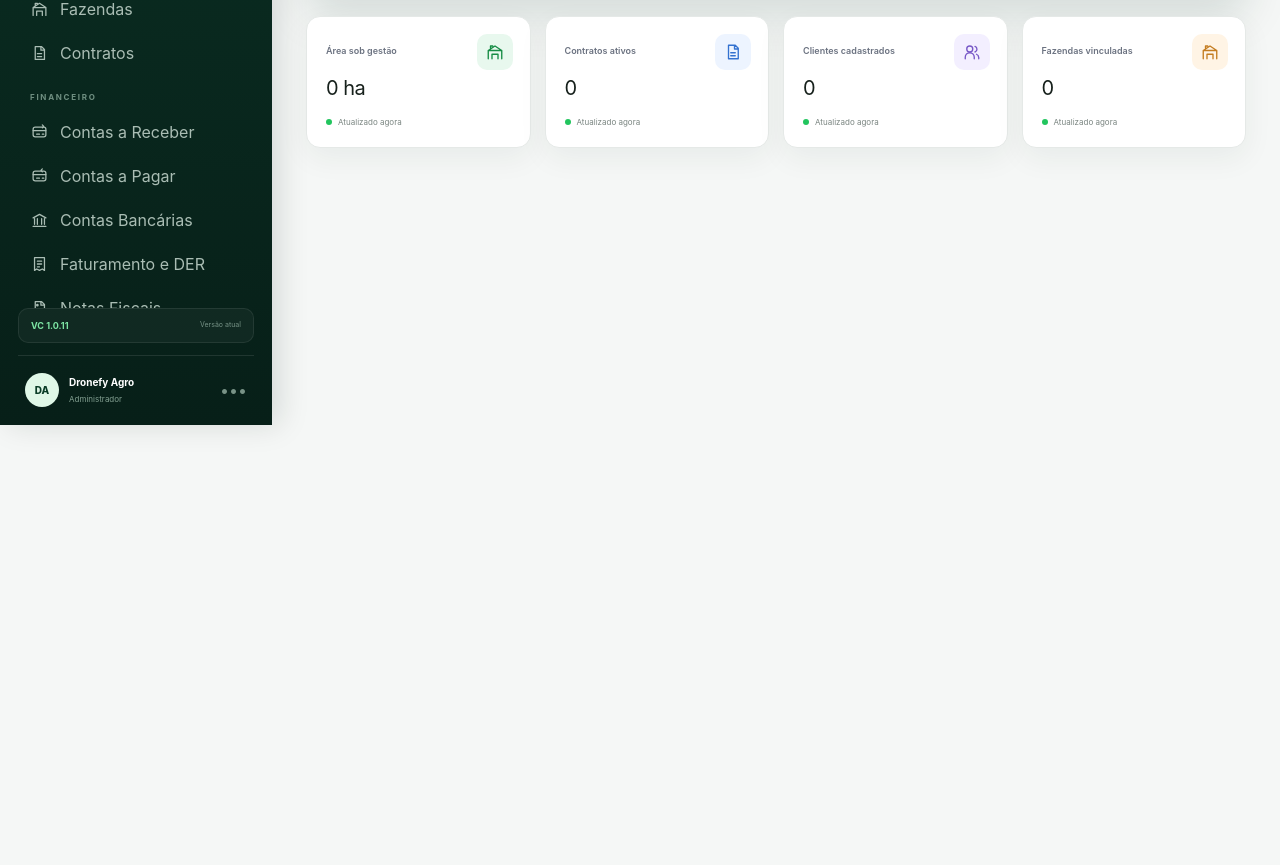
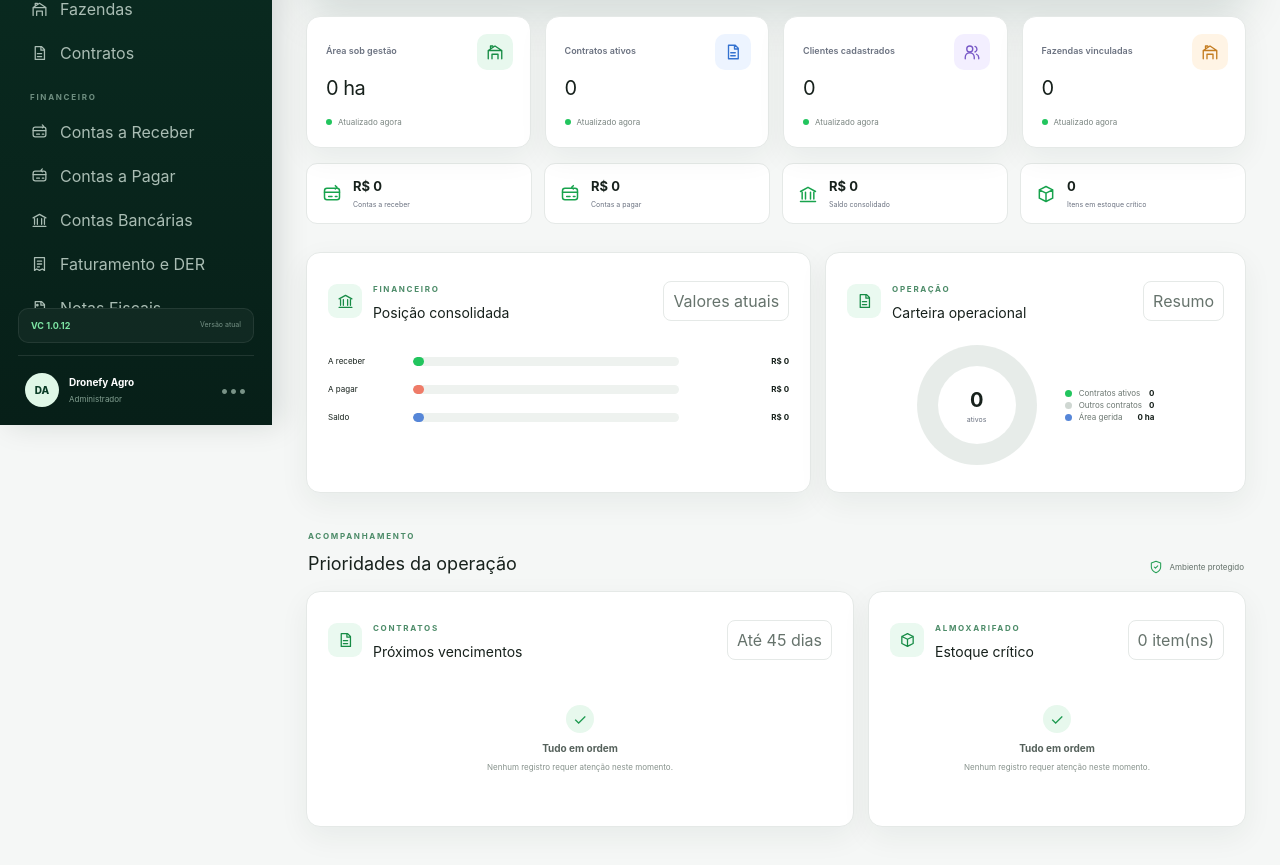
Before and after one commit to dronefyagro/vehjo-ciclus, a Next.js app: page / in a window 1280 px wide. Shown: the part 375-1240 px from the top of the page. Before the commit the page ends 800 px from the top, so only its background shows below. Built offline with nearby package versions, Linux system fonts and the light colour scheme.

Commit message:
fix: restaurar indicadores complementares VC 1.0.12

```diff
--- a/app/dashboard-client.tsx
+++ b/app/dashboard-client.tsx
@@ -69,8 +69,15 @@ export default function DashboardClient({ data }: { data: VehjoData }) {
 
 function Dashboard({ data, summary }: { data: VehjoData; summary: { area: number; contracts: number; receive: number; payable: number; balance: number; critical: number; clients: number; farms: number } }) {
   const metrics = [{ label: "Área sob gestão", value: `${summary.area.toLocaleString("pt-BR")} ha`, icon: "farms" as IconName, tone: "green" }, { label: "Contratos ativos", value: String(summary.contracts), icon: "contracts" as IconName, tone: "blue" }, { label: "Clientes cadastrados", value: String(summary.clients), icon: "clients" as IconName, tone: "violet" }, { label: "Fazendas vinculadas", value: String(summary.farms), icon: "farms" as IconName, tone: "amber" }];
+  const expiring = rows(data, "Contratos").filter((r) => { const d = numberValue(r[10]); return d >= 0 && d <= 45; }).slice(0, 4);
+  const stock = rows(data, "Estoque").filter((r) => numberValue(r[6]) <= numberValue(r[7])).slice(0, 4);
   return <div className="dashboard"><section className="welcome"><div><span>PAINEL EXECUTIVO</span><h2>Olá, Dronefy Agro.</h2><p>Acompanhe os principais indicadores da sua operação em uma visão integrada.</p></div><div className="welcome-mark"><img src="/ciclus-symbol.svg" alt=""/><span><b>VEJHO Ciclus</b>Gestão inteligente</span></div></section>
     <div className="metrics">{metrics.map((metric) => <article key={metric.label}><div className={`metric-icon ${metric.tone}`}><Icon name={metric.icon}/></div><span>{metric.label}</span><h3>{metric.value}</h3><small><i/>Atualizado agora</small></article>)}</div>
+    <div className="quick-kpis"><article><Icon name="receive"/><div><strong>{brl(summary.receive)}</strong><span>Contas a receber</span></div></article><article><Icon name="pay"/><div><strong>{brl(summary.payable)}</strong><span>Contas a pagar</span></div></article><article><Icon name="bank"/><div><strong>{brl(summary.balance)}</strong><span>Saldo consolidado</span></div></article><article><Icon name="stock"/><div><strong>{summary.critical}</strong><span>Itens em estoque crítico</span></div></article></div>
+    <div className="chart-grid"><article className="card chart-card"><CardHead icon="bank" over="FINANCEIRO" title="Posição consolidada" action="Valores atuais"/><div className="bar-chart">{[{l:"A receber",v:summary.receive,c:"green"},{l:"A pagar",v:summary.payable,c:"red"},{l:"Saldo",v:summary.balance,c:"blue"}].map((item) => { const max=Math.max(summary.receive,summary.payable,Math.abs(summary.balance),1); return <div className="bar-row" key={item.l}><span>{item.l}</span><div><i className={item.c} style={{width:`${Math.max(4,Math.abs(item.v)/max*100)}%`}}/></div><strong>{brl(item.v)}</strong></div>})}</div></article><article className="card chart-card"><CardHead icon="contracts" over="OPERAÇÃO" title="Carteira operacional" action="Resumo"/><div className="donut-wrap"><div className="donut" style={{background:`conic-gradient(#22c55e 0 ${Math.min(100,summary.contracts/Math.max(1,rows(data,"Contratos").length)*100)}%, #e7ece9 0)`}}><span><b>{summary.contracts}</b>ativos</span></div><div className="donut-legend"><p><i className="active-dot"/>Contratos ativos <b>{summary.contracts}</b></p><p><i/>Outros contratos <b>{Math.max(0,rows(data,"Contratos").length-summary.contracts)}</b></p><p><i className="farm-dot"/>Área gerida <b>{summary.area.toLocaleString("pt-BR")} ha</b></p></div></div></article></div>
+    <div className="section-heading"><div><span>ACOMPANHAMENTO</span><h2>Prioridades da operação</h2></div><span className="secure-status"><Icon name="shield"/> Ambiente protegido</span></div>
+    <div className="grid-main"><article className="card"><CardHead icon="contracts" over="CONTRATOS" title="Próximos vencimentos" action="Até 45 dias"/>{expiring.length ? expiring.map((r, i) => <div className="deadline" key={r[0] || i}><div className="datebox"><b>{r[10] || "—"}</b><span>DIAS</span></div><div><small>{r[0]}</small><strong>{r[2] || r[1]}</strong><span>Vencimento: {brazilianDate(r[6]) || "Não informado"}</span></div><i>→</i></div>) : <Empty/>}</article>
+      <article className="card"><CardHead icon="stock" over="ALMOXARIFADO" title="Estoque crítico" action={`${summary.critical} item(ns)`}/>{stock.length ? stock.map((r, i) => <Stock key={r[0] || i} name={r[1] || "Item"} sku={`${r[0] || ""} · ${r[3] || ""}`} qty={`${r[6] || "0"} disponíveis`}/>) : <Empty/>}</article></div>
   </div>;
 }
 
@@ -105,7 +112,7 @@ function Settings({ data }: { data: VehjoData }) {
   return <div className="module-page">
     <div className="module-intro"><div className="module-title"><span className="module-icon"><Icon name="settings"/></span><div><span>ADMINISTRAÇÃO</span><h2>Configurações</h2><p>Preferências gerais e informações da plataforma</p></div></div></div>
     <div className="settings-grid">
-      <section className="card release-card"><div className="release-heading"><div><span>VERSÃO ATUAL</span><h3>{release.version}</h3><p>Publicada em {release.releasedAt}</p></div><img src="/ciclus-symbol.svg" alt="Ciclus"/></div><h4>Melhorias desta versão</h4><ul>{release.improvements.map((item) => <li key={item}><span>✓</span>{item}</li>)}</ul><div className="next-release"><span>Próxima versão planejada</span><strong>VC 1.0.12</strong></div></section>
+      <section className="card release-card"><div className="release-heading"><div><span>VERSÃO ATUAL</span><h3>{release.version}</h3><p>Publicada em {release.releasedAt}</p></div><img src="/ciclus-symbol.svg" alt="Ciclus"/></div><h4>Melhorias desta versão</h4><ul>{release.improvements.map((item) => <li key={item}><span>✓</span>{item}</li>)}</ul><div className="next-release"><span>Próxima versão planejada</span><strong>VC 1.0.13</strong></div></section>
       <section className="card system-card"><span>INFORMAÇÕES DO SISTEMA</span><h3>VEJHO Ciclus</h3><dl><div><dt>Ambiente</dt><dd>Dronefy Agro</dd></div><div><dt>Situação</dt><dd className="online">Operacional</dd></div><div><dt>Módulos ativos</dt><dd>{Object.keys(data.sheets).length}</dd></div><div><dt>Atualizações</dt><dd>Progressivas</dd></div></dl></section>
     </div>
   </div>;
--- a/app/version.ts
+++ b/app/version.ts
@@ -1,11 +1,11 @@
 export const release = {
-  version: "VC 1.0.11",
+  version: "VC 1.0.12",
   releasedAt: "11/11/2026",
   improvements: [
-    "Indicadores da Visão Geral limitados aos contratos vigentes",
-    "Área sob gestão recalculada somente com contratos vigentes",
-    "Clientes únicos vinculados aos contratos vigentes",
-    "Fazendas únicas vinculadas aos contratos vigentes",
-    "Correção das referências de vencimento dos contratos",
+    "Indicadores complementares restaurados na Visão Geral",
+    "Indicadores principais mantidos com base nos contratos vigentes",
+    "Painel financeiro e carteira operacional preservados",
+    "Acompanhamento de vencimentos e estoque crítico restaurado",
+    "Resumo financeiro reorganizado sem duplicar clientes e fazendas",
   ],
 } as const;
--- a/package.json
+++ b/package.json
@@ -1,6 +1,6 @@
 {
   "name": "vehjo-ciclus",
-  "version": "1.0.11",
+  "version": "1.0.12",
   "private": true,
   "engines": {
     "node": ">=22.13.0"
--- a/public/sw.js
+++ b/public/sw.js
@@ -1,4 +1,4 @@
-const CACHE = "vejho-ciclus-v1.0.11";
+const CACHE = "vejho-ciclus-v1.0.12";
 self.addEventListener("install", () => self.skipWaiting());
 self.addEventListener("activate", (event) => event.waitUntil(caches.keys().then((keys) => Promise.all(keys.filter((key) => key !== CACHE).map((key) => caches.delete(key)))).then(() => self.clients.claim())));
 self.addEventListener("fetch", (event) => { if (event.request.method !== "GET" || event.request.destination === "document" || new URL(event.request.url).pathname.startsWith("/api/")) return; event.respondWith(caches.match(event.request).then((cached) => cached || fetch(event.request).then((response) => { if (response.ok) caches.open(CACHE).then((cache) => cache.put(event.request, response.clone())); return response; }))); });
```
Also changed, not shown: 1 other file (tests, documents, lock files or other folders).
